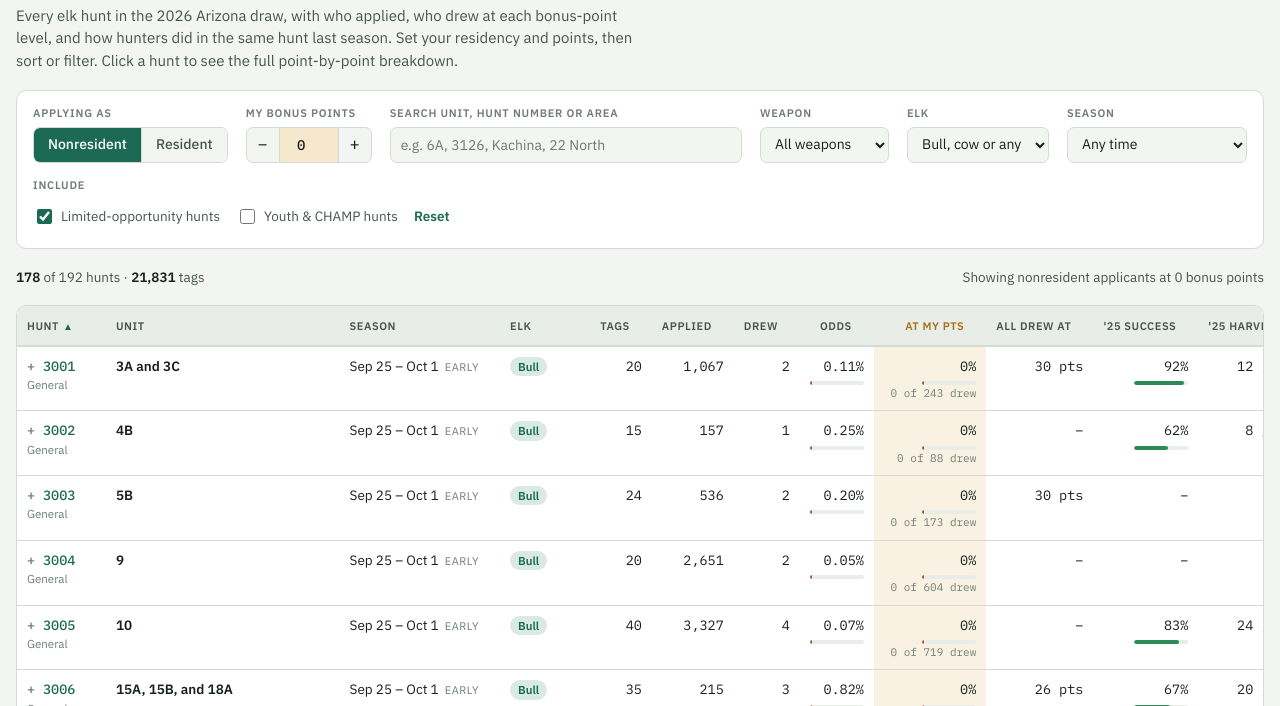
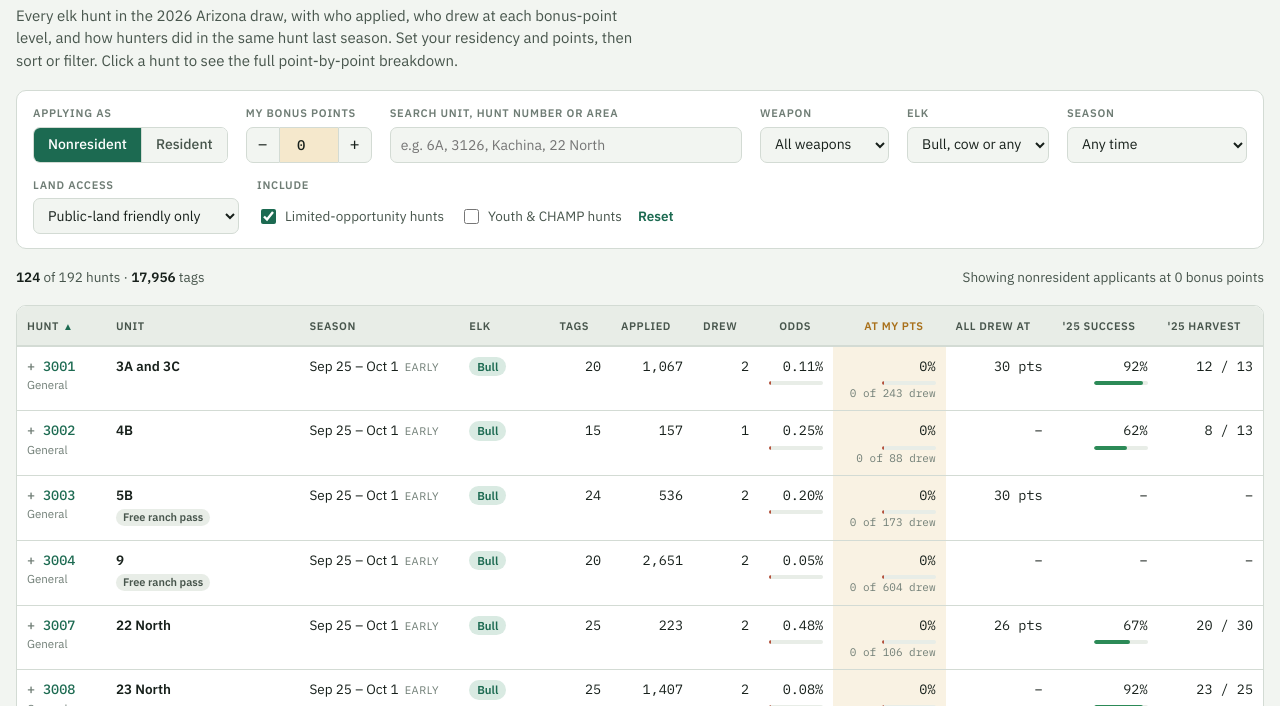
Before and after one commit to chiznitz/az-elk-draw-odds, a plain HTML site: page index.html in a window 1280 px wide. Shown: the part 94-800 px from the top of the page. Drawn offline with Linux system fonts and the light colour scheme.

Commit message:
Add land-access flags and limited-access filter

```diff
--- a/index.html
+++ b/index.html
@@ -3,7 +3,7 @@
 <head>
 <meta charset="utf-8">
 <meta name="viewport" content="width=device-width, initial-scale=1, viewport-fit=cover">
-<meta name="description" content="Sortable, searchable Arizona elk draw odds by hunt and bonus point level for the 2026 draw, with 2025 hunt success. Built from Arizona Game &amp; Fish public reports.">
+<meta name="description" content="Sortable, searchable Arizona elk draw odds by hunt and bonus point level for the 2026 draw, with 2025 hunt success and land-access flags. Built from Arizona Game &amp; Fish public reports.">
 <style>html{color-scheme:light dark}body{margin:0}img{max-width:100%}[hidden]{display:none!important}</style>
 <title>Arizona Elk Draw Odds</title>
 <link rel="stylesheet" href="https://fonts.googleapis.com/css2?family=Archivo:wght@600;700&family=IBM+Plex+Mono:wght@400;500&family=IBM+Plex+Sans:wght@400;500;600&display=swap">
@@ -109,6 +109,10 @@ dl.facts dd{margin:0;font-variant-numeric:tabular-nums}
 .box{background:var(--surface);border:1px solid var(--line);border-radius:8px;padding:12px 14px}
 .box+.box{margin-top:12px}
 .empty{padding:40px 16px;text-align:center;color:var(--ink-2)}
+.acc{display:block;width:max-content;max-width:210px;white-space:normal;margin-top:4px;padding:0 7px;border-radius:999px;font-size:11px;font-weight:600}
+.acc.a2{background:var(--surface-2);color:var(--ink-2)}
+.acc.a3{background:var(--warm-soft);color:var(--warm)}
+.acc.a4{background:color-mix(in srgb,var(--low) 16%,transparent);color:var(--low)}
 details.how{background:var(--surface);border:1px solid var(--line);border-radius:10px;padding:12px 16px}
 details.how summary{cursor:pointer;font-weight:600}
 details.how .cols{display:grid;grid-template-columns:repeat(auto-fit,minmax(270px,1fr));gap:6px 28px;margin-top:10px;color:var(--ink-2);font-size:14px}
@@ -151,6 +155,9 @@ footer ul{margin:6px 0 0;padding-left:18px}
     <div class="field"><label for="f-t">Season</label>
       <select id="f-t"><option value="">Any time</option><option value="early">Early (opens by Oct 8)</option><option value="mid">Mid (Oct 9 – Nov 5)</option><option value="late">Late (Nov 6 on)</option></select>
     </div>
+    <div class="field"><label for="f-a">Land access</label>
+      <select id="f-a"><option value="3">Public-land friendly only</option><option value="4">Hide limited-access hunts</option><option value="9">Show every hunt</option></select>
+    </div>
     <div class="field"><span class="lab">Include</span>
       <div class="checks">
         <label><input type="checkbox" id="f-lim" checked> Limited-opportunity hunts</label>
@@ -184,6 +191,7 @@ footer ul{margin:6px 0 0;padding-left:18px}
       </div>
       <div>
         <p><b>2025 success.</b> Share of hunters who took an elk in the matching 2025 hunt, from the department's hunter survey. Hunts are matched by unit, weapon, elk type and season dates, since hunt numbers change between years. Six 2026 hunts have no 2025 match.</p>
+        <p><b>Land access.</b> Game &amp; Fish does not publish land ownership with its draw or harvest reports, so the success rates here do not separate public from private ground. The access tags come from the hunt notes in the 2026 regulations. Unit 10 and Units 15A, 15B and 18A are marked Limited access, because the department warns that access there is restricted and depends on private ranches. By default the table hides those, along with limited-opportunity hunts and small named hunt areas. The Land access filter can hide only the limited-access hunts, or show everything. A hunt with no tag has no access warning in the regulations. That is not a guarantee it is all public, so check a land-ownership map before you apply.</p>
         <p><b>Not included.</b> Hopi and Camp Navajo hunts, over-the-counter nonpermit hunts, and tags issued in the third-to-fifth-choice pass.</p>
       </div>
     </div>
@@ -220,11 +228,25 @@ for(const h of DATA){
   h.unit=par||h.a.replace(/\s*\(excluding[^)]*\)/,'');
   h.sub=par?h.a+' hunt area':(ex?ex[1]:'');
   h.tm=h.o<='1008'?'early':h.o<='1105'?'mid':'late';
-  h.q=(h.n+' '+h.a+' '+(par||'')+' '+WL[h.s]+' '+LL[h.l]).toLowerCase();
+  h.ac=access(h);
+  h.q=(h.n+' '+h.a+' '+(par||'')+' '+WL[h.s]+' '+LL[h.l]+' '+h.ac[1]).toLowerCase();
   const m=/^(\d+)\s*([A-Z]*)/.exec(h.unit)||[0,999,''];
   h.uk=(+m[1])*100+(m[2]?m[2].charCodeAt(0)-64:0)+(/North/.test(h.unit)?.1:/South/.test(h.unit)?.2:/East/.test(h.unit)?.1:/West/.test(h.unit)?.2:0);
 }
 
+function access(h){
+  const a=h.a,L=h.s[0]==='L';
+  if(a==='15A, 15B, and 18A') return [4,'Limited access','Game &amp; Fish flags this hunt: hunter access is extremely restricted in at least one of these units, and applicants should secure access from the landowner before applying. Fort Rock Ranch grants access under its own rules.'];
+  if(a==='10') return [4,'Limited access','The Boquillas-Diamond A Ranch covers the western half of Unit 10, about 720,000 acres, and Game &amp; Fish says this hunt may have restricted access. The ranch sells a paid access permit for each hunt and bans ATVs, UTVs, horses, trail cameras, blinds and baiting, so check its current rules and fee before applying. Perrin Ranch on the east side needs a free ranch pass.'];
+  if(PARENT[a]&&a!=='Kachina Peaks Wilderness') return [3,'Small hunt area, check land','A small named hunt area, not a whole unit'+(L?', in what Game &amp; Fish calls a non-traditional area where elk occur in low numbers':'')+'. The regulations give its boundary but not its land ownership. Several of these sit around towns and farmland, so confirm on a land-ownership map that you can reach elk on public ground.'];
+  if(L) return [3,'Low-density area, check land','A limited-opportunity hunt. Game &amp; Fish notes that elk occur in low numbers in these non-traditional areas. Land ownership is not published with the hunt, so check a land-ownership map before applying.'];
+  if(a==='Kachina Peaks Wilderness') return [2,'Wilderness, foot access','Public land inside the Kachina Peaks Wilderness, 8,000 to 12,635 feet, with little to no vehicle access.'];
+  if(a==='9'||a==='7 East') return [2,'Free ranch pass','Part of the unit is the CO Bar Ranch, open to hunters under a Landowner Compact with a free ranch pass from the sign-in boxes.'+(a==='7 East'?' Walking Cane Ranch in the southeast has its own ranch rules, and Game &amp; Fish notes elk density is lower across 7 East.':'')];
+  if(/^5A|^5B/.test(a)) return [2,'Free ranch pass','Part of the unit is ranch land open by agreement: the Bar T Bar and Flying M ranches (free ranch pass) and the Hopi Three Canyon Ranch (written permission through Game &amp; Fish).'];
+  if(/^4A/.test(a)) return [2,'Ranch permission','Part of the unit is the Hopi Tribe\'s Aja Ranch, open to state hunters with written permission through Game &amp; Fish.'];
+  if(a==='4B') return [1,'','No access warning for the national forest. Game &amp; Fish notes that north of the Apache-Sitgreaves boundary the land is mostly private mixed with State Trust.'];
+  return [1,'','No access warning in the 2026 regulations for this hunt.'];
+}
 function st(h,k){
   if(h['_'+k]) return h['_'+k];
   const A=h[k+'a'],P=h[k+'p']; let sa=0,sp=0,top=-1,minD=null,sure=null;
@@ -272,8 +294,9 @@ function drawHead(){
 }
 function filtered(){
   const q=$('#q').value.trim().toLowerCase().split(/\s+/).filter(Boolean);
-  const w=$('#f-w').value,l=$('#f-l').value,t=$('#f-t').value,lim=$('#f-lim').checked,sp=$('#f-sp').checked;
+  const w=$('#f-w').value,l=$('#f-l').value,t=$('#f-t').value,lim=$('#f-lim').checked,sp=$('#f-sp').checked,acc=+$('#f-a').value;
   const rows=DATA.filter(h=>{
+    if(h.ac[0]>=acc) return false;
     if(w&&WG[h.s]!==w) return false; if(l&&h.l!==l) return false; if(t&&h.tm!==t) return false;
     if(!lim&&h.s[0]==='L') return false; if(!sp&&(h.s==='Y'||h.s==='C')) return false;
     for(const x of q) if(!h.q.includes(x)) return false; return true;
@@ -289,7 +312,7 @@ function rowHTML(h){
   else mine='–<span class="frac">no one applied</span>';
   let out='<tr class="row'+(open?' open':'')+'" data-n="'+h.n+'">'+
    '<td class="l"><button type="button" class="hb" aria-expanded="'+open+'">'+h.n+'</button><span class="sub">'+WL[h.s]+'</span></td>'+
-   '<td class="l"><span class="unit">'+esc(h.unit)+'</span>'+(h.sub?'<span class="sub">'+esc(h.sub)+'</span>':'')+'</td>'+
+   '<td class="l"><span class="unit">'+esc(h.unit)+'</span>'+(h.sub?'<span class="sub">'+esc(h.sub)+'</span>':'')+(h.ac[1]?'<span class="acc a'+h.ac[0]+'">'+h.ac[1]+'</span>':'')+'</td>'+
    '<td class="l">'+fmtD(h.o)+' – '+fmtD(h.c)+'<span class="tm">'+h.tm+'</span></td>'+
    '<td class="l"><span class="chip '+h.l+'">'+LL[h.l]+'</span></td>'+
    '<td class="num">'+nf(h.p)+'</td>'+
@@ -333,7 +356,7 @@ function detailHTML(h){
    '<div><div class="box"><h3>'+esc(h.unit)+(h.sub?' · '+esc(h.sub):'')+'</h3><dl class="facts">'+
    '<dt>Hunt</dt><dd>'+WL[h.s]+' · '+LL[h.l]+' · '+fmtD(h.o)+' – '+fmtD(h.c)+', 2026</dd>'+
    '<dt>Tags</dt><dd>'+nf(h.p)+' authorized · '+nf(drawn)+' drawn on first or second choice'+(left>0?' · <b>'+left+' left over</b> for later passes':'')+'</dd>'+
-   side(h,'r','Residents')+side(h,'n','Nonresidents')+
+   '<dt>Land access</dt><dd>'+(h.ac[1]?'<b>'+h.ac[1]+'.</b> ':'')+h.ac[2]+'</dd>'+side(h,'r','Residents')+side(h,'n','Nonresidents')+
    '<dt>Nonres. share</dt><dd>'+(drawn?pct(N.sp/drawn):'–')+' of tags drawn</dd></dl></div>'+
    '<div class="box">'+prev+'</div></div></div>';
 }
@@ -357,8 +380,8 @@ $('#pts').addEventListener('input',e=>setPts(e.target.value,true));
 $('#pts').addEventListener('blur',e=>{ e.target.value=S.pts; });
 $('#pts-dn').addEventListener('click',()=>setPts(S.pts-1));
 $('#pts-up').addEventListener('click',()=>setPts(S.pts+1));
-for(const id of ['#q','#f-w','#f-l','#f-t','#f-lim','#f-sp']) $(id).addEventListener('input',render);
-function reset(){ $('#q').value=''; $('#f-w').value=''; $('#f-l').value=''; $('#f-t').value=''; $('#f-lim').checked=true; $('#f-sp').checked=false; S.sort='n'; S.dir=1; S.open.clear(); render(); }
+for(const id of ['#q','#f-w','#f-l','#f-t','#f-a','#f-lim','#f-sp']) $(id).addEventListener('input',render);
+function reset(){ $('#q').value=''; $('#f-w').value=''; $('#f-l').value=''; $('#f-t').value=''; $('#f-a').value='3'; $('#f-lim').checked=true; $('#f-sp').checked=false; S.sort='n'; S.dir=1; S.open.clear(); render(); }
 $('#reset').addEventListener('click',reset); $('#reset2').addEventListener('click',reset);
 
 (function(){ let bt=0,bn=0; for(const h of DATA){ if(h.l!=='B') continue; bt+=st(h,'r').sp+st(h,'n').sp; bn+=st(h,'n').sp; } if(bt) $('#nrline').textContent='In the 2026 draw they ended up with '+(bn/bt*100).toFixed(1)+'% of all bull tags.'; })();
```
